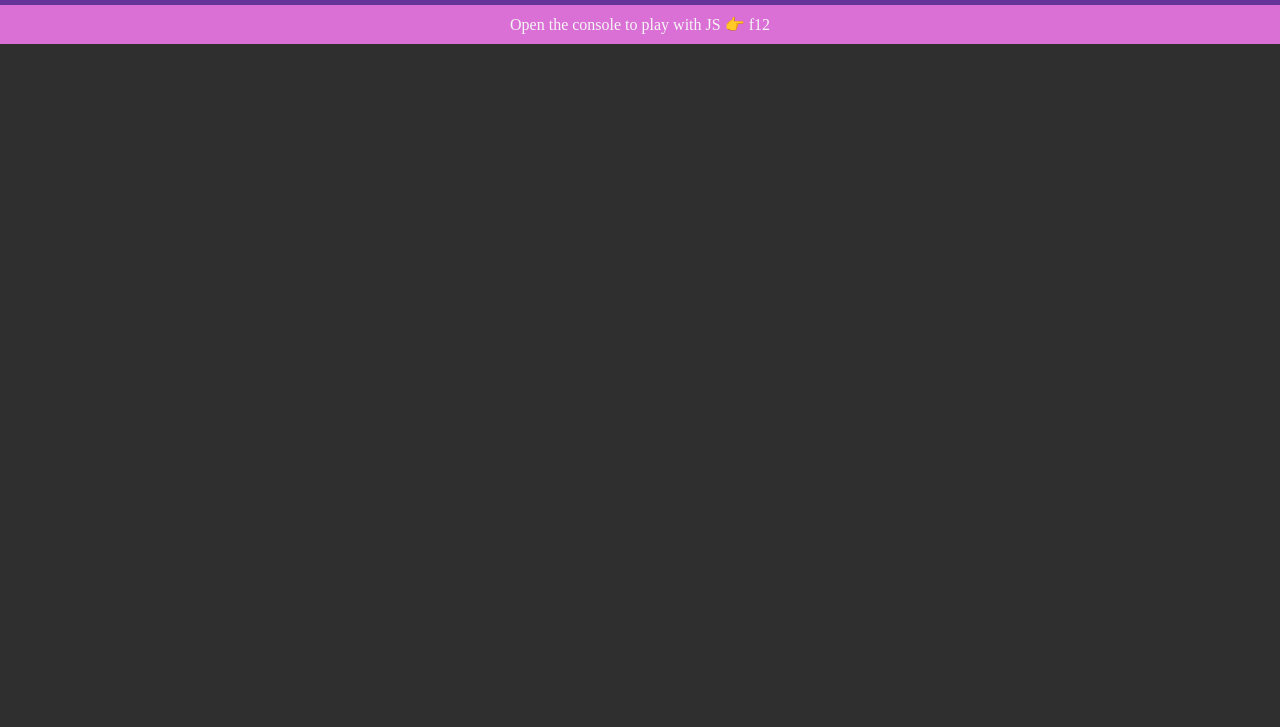
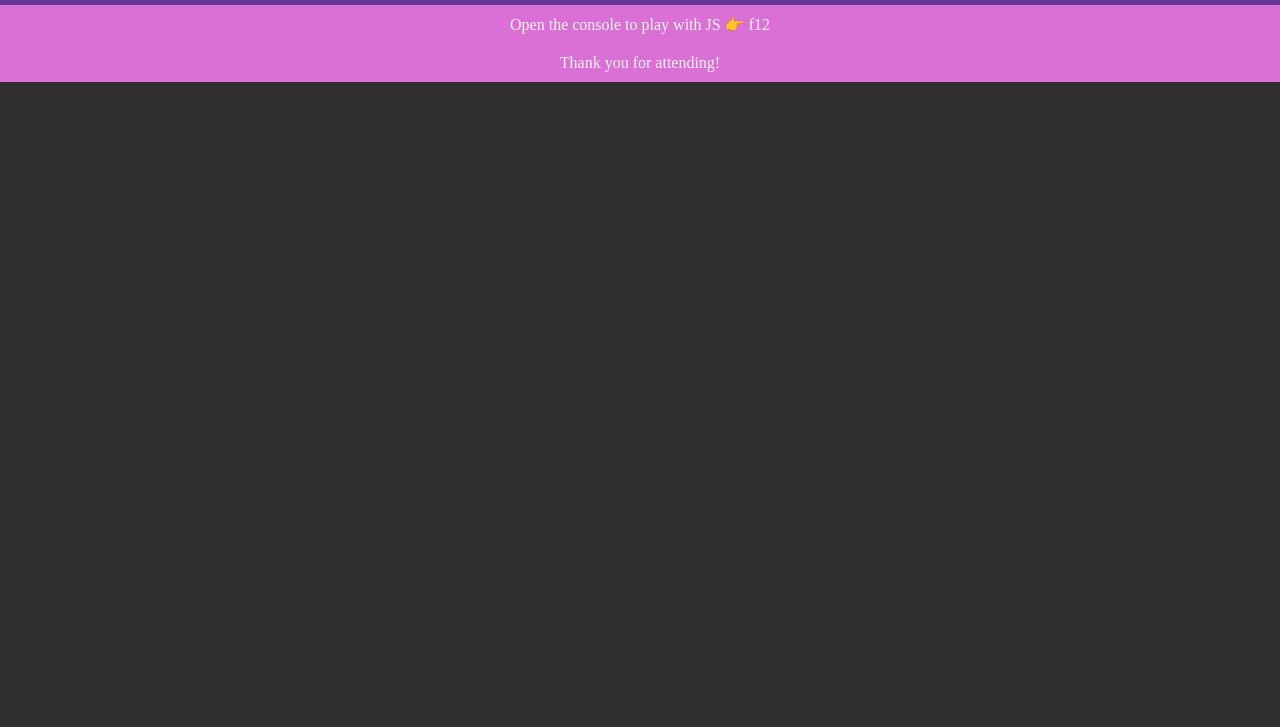
Before and after one commit to DaltonHart/function_binding_notes, a plain HTML site: page index.html in a window 1280 px wide. Shown: the part 73-800 px from the top of the page. Drawn offline with nearby package versions, Linux system fonts and the light colour scheme.

Commit message:
adds thankyou

```diff
--- a/index.html
+++ b/index.html
@@ -12,5 +12,6 @@
 <body>
   <h1>Function Binding ⚙️</h1>
   <p>Open the console to play with JS 👉 f12 </p>
+  <p>Thank you for attending!</p>
 </body>
 </html>
```
